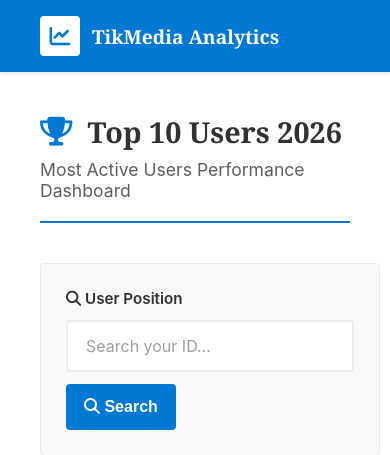
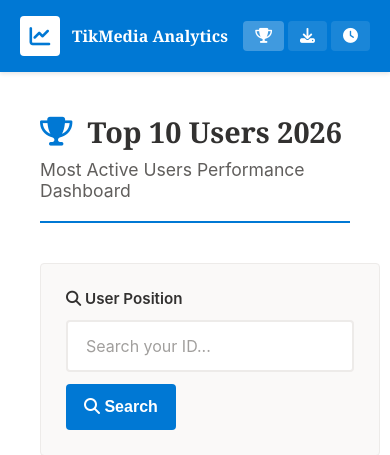
Before and after one commit to galihmrd/tikmedia-leaderboard, a Flask app: page / in a window 390 px wide. Shown: the top 455 px of the page. Run offline with Flask 3, Linux system fonts and the light colour scheme; data that the repository does not hold is empty; some libraries are stand-ins or nearby versions.

Commit message:
Add files via upload

```diff
--- a/api/templates/charts.html
+++ b/api/templates/charts.html
@@ -62,6 +62,40 @@
             font-family: Georgia, 'Times New Roman', serif;
         }
 
+        .nav-menu {
+            display: flex;
+            gap: 8px;
+            align-items: center;
+        }
+
+        .nav-link {
+            display: flex;
+            align-items: center;
+            gap: 8px;
+            padding: 10px 18px;
+            color: white;
+            text-decoration: none;
+            border-radius: 4px;
+            font-size: 0.95em;
+            font-weight: 500;
+            transition: all 0.2s;
+            background: rgba(255, 255, 255, 0.1);
+        }
+
+        .nav-link:hover {
+            background: rgba(255, 255, 255, 0.2);
+            transform: translateY(-2px);
+        }
+
+        .nav-link.active {
+            background: rgba(255, 255, 255, 0.25);
+            font-weight: 600;
+        }
+
+        .nav-link i {
+            font-size: 1.1em;
+        }
+
         .contact-info {
             display: flex;
             gap: 20px;
@@ -106,10 +140,6 @@
             color: #605e5c;
             font-weight: 400;
         }
-
-
-
-
 
         .search-form {
             margin-bottom: 30px;
@@ -448,7 +478,26 @@
             font-size: 0.9em;
         }
 
-                    @media (max-width: 768px) {
+        @media (max-width: 992px) {
+            .nav-menu {
+                gap: 4px;
+            }
+
+            .nav-link {
+                padding: 8px 12px;
+                font-size: 0.85em;
+            }
+
+            .nav-link span {
+                display: none;
+            }
+
+            .nav-link i {
+                margin: 0;
+            }
+        }
+
+        @media (max-width: 768px) {
             .content-grid {
                 grid-template-columns: 1fr;
             }
@@ -459,6 +508,14 @@
 
             .page-title {
                 font-size: 1.8em;
+            }
+
+            .top-bar-content {
+                padding: 0 20px;
+            }
+
+            .company-name {
+                font-size: 1em;
             }
         }
     </style>
@@ -477,6 +534,20 @@
                 </div>
                 <div class="company-name">TikMedia Analytics</div>
             </div>
+            <nav class="nav-menu">
+                <a href="/" class="nav-link active">
+                    <i class="fas fa-trophy"></i>
+                    <span>Leaderboard</span>
+                </a>
+                <a href="/downloader" class="nav-link">
+                    <i class="fas fa-download"></i>
+                    <span>Downloader</span>
+                </a>
+                <a href="/downloader/uptime" class="nav-link">
+                    <i class="fas fa-clock"></i>
+                    <span>Uptime</span>
+                </a>
+            </nav>
         </div>
     </div>
 
@@ -485,8 +556,6 @@
             <h1 class="page-title"><i class="fas fa-trophy"></i> Top 10 Users 2026</h1>
             <p class="page-subtitle">Most Active Users Performance Dashboard</p>
         </div>
-
-
 
         <div class="content-grid">
             <div>
@@ -546,8 +615,7 @@
         let timelineChart = null;
 
         const sampleData = {
-            users: [
-            ]
+            users: []
         };
 
         function showLoading() {
@@ -624,8 +692,6 @@
                     </div>
                 </div>
             `).join('');
-
-
         }
 
         function createDownloadsChart(data) {
```
